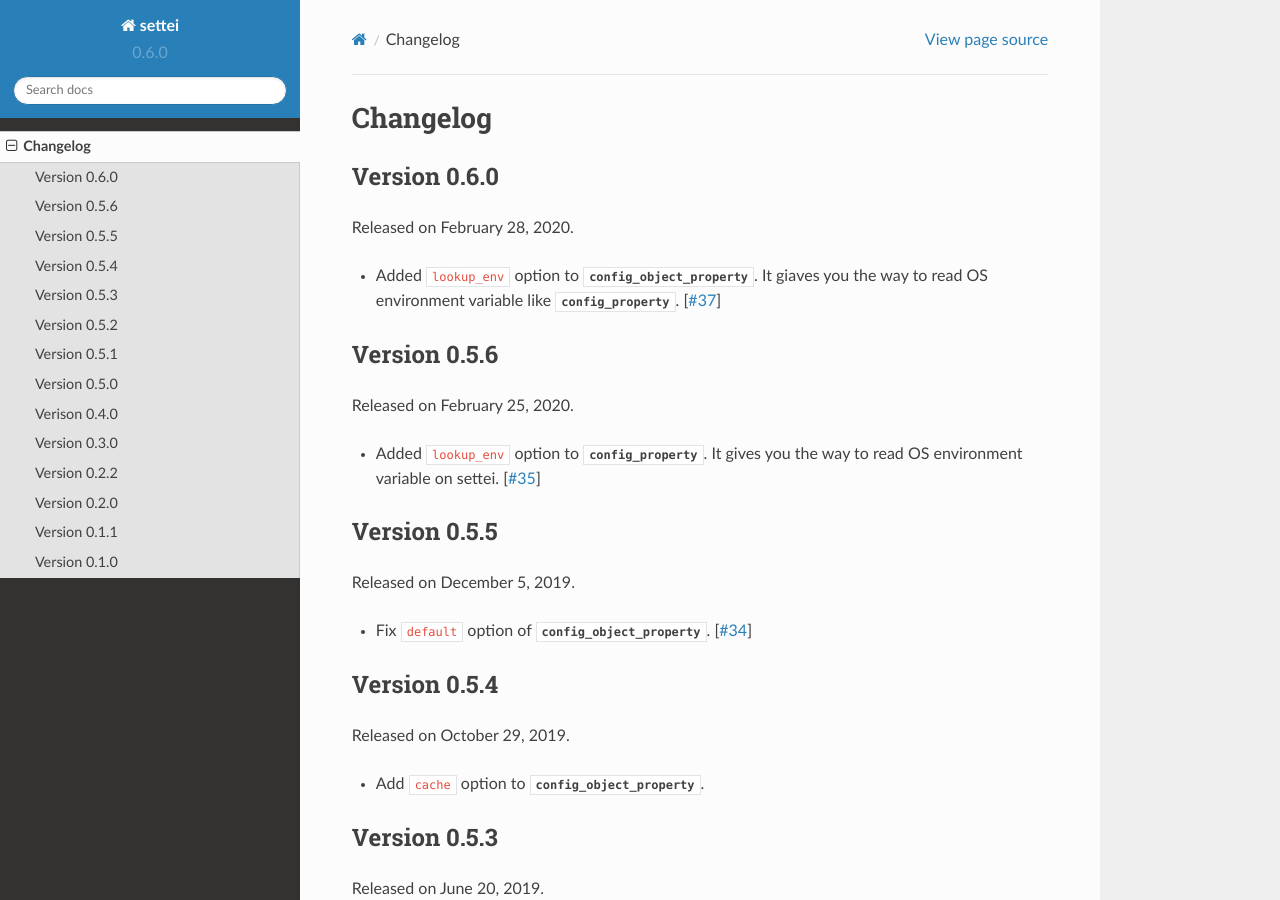
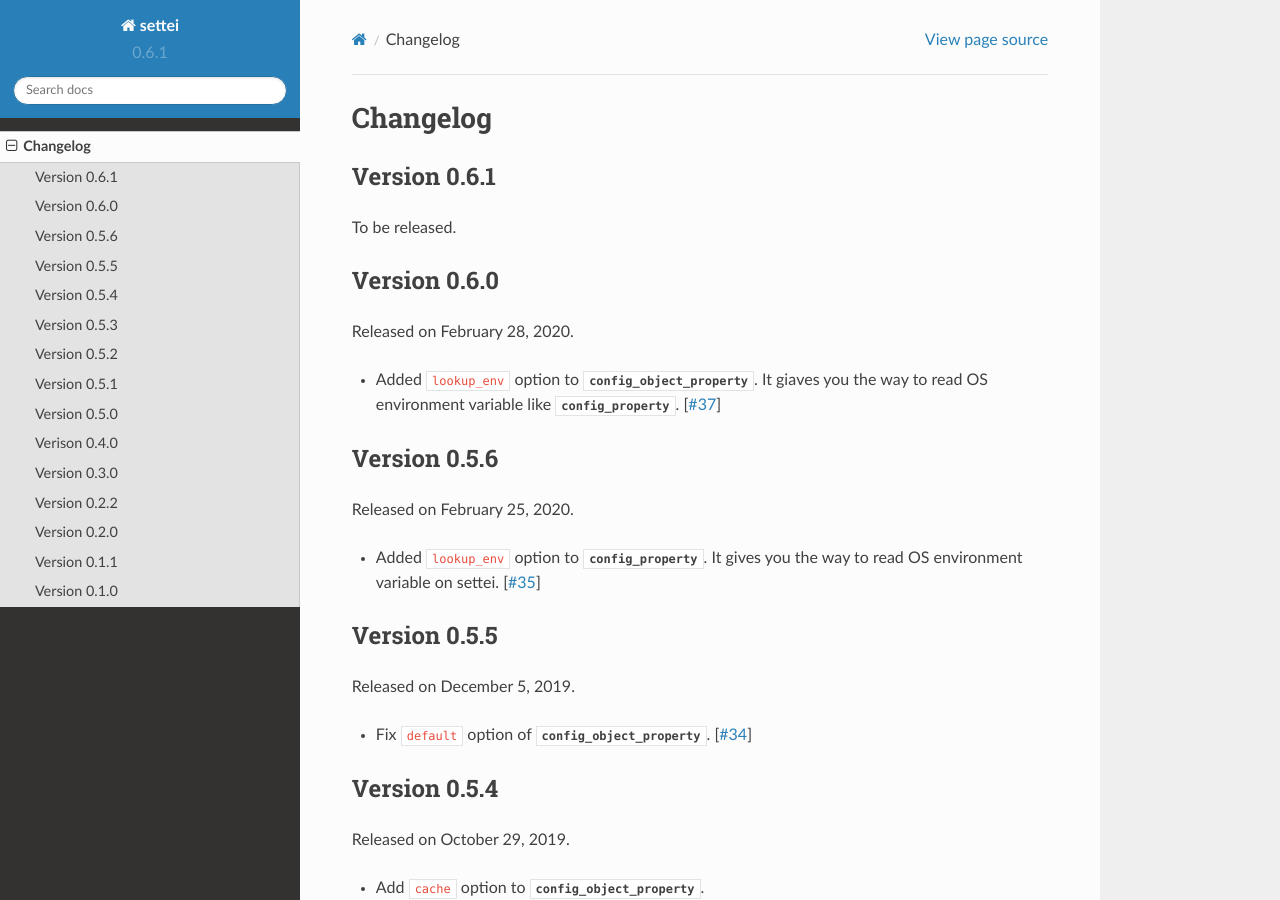
Before and after one commit to spoqa/settei, a Sphinx documentation site: the page built from docs/changes.rst, in a window 1280 px wide and 900 px high. Built offline with Sphinx 7.4.7 and the Read the Docs theme 2.0.0, drawn with Linux system fonts in a browser that asks for light colours.

Commit message:
Bump 0.6.1

```diff
--- a/docs/changes.rst
+++ b/docs/changes.rst
@@ -1,5 +1,10 @@
 Changelog
 =========
+
+Version 0.6.1
+-------------
+
+To be released.
 
 Version 0.6.0
 -------------
--- a/settei/version.py
+++ b/settei/version.py
@@ -7,7 +7,7 @@
 
 #: (:class:`typing.Tuple`\ [:class:`int`, :class:`int`, :class:`int`])
 #: The triple of version numbers e.g. ``(1, 2, 3)``.
-VERSION_INFO = (0, 6, 0)
+VERSION_INFO = (0, 6, 1)
 
 #: (:class:`str`) The version string e.g. ``'1.2.3'``.
 VERSION = '{}.{}.{}'.format(*VERSION_INFO)
```
